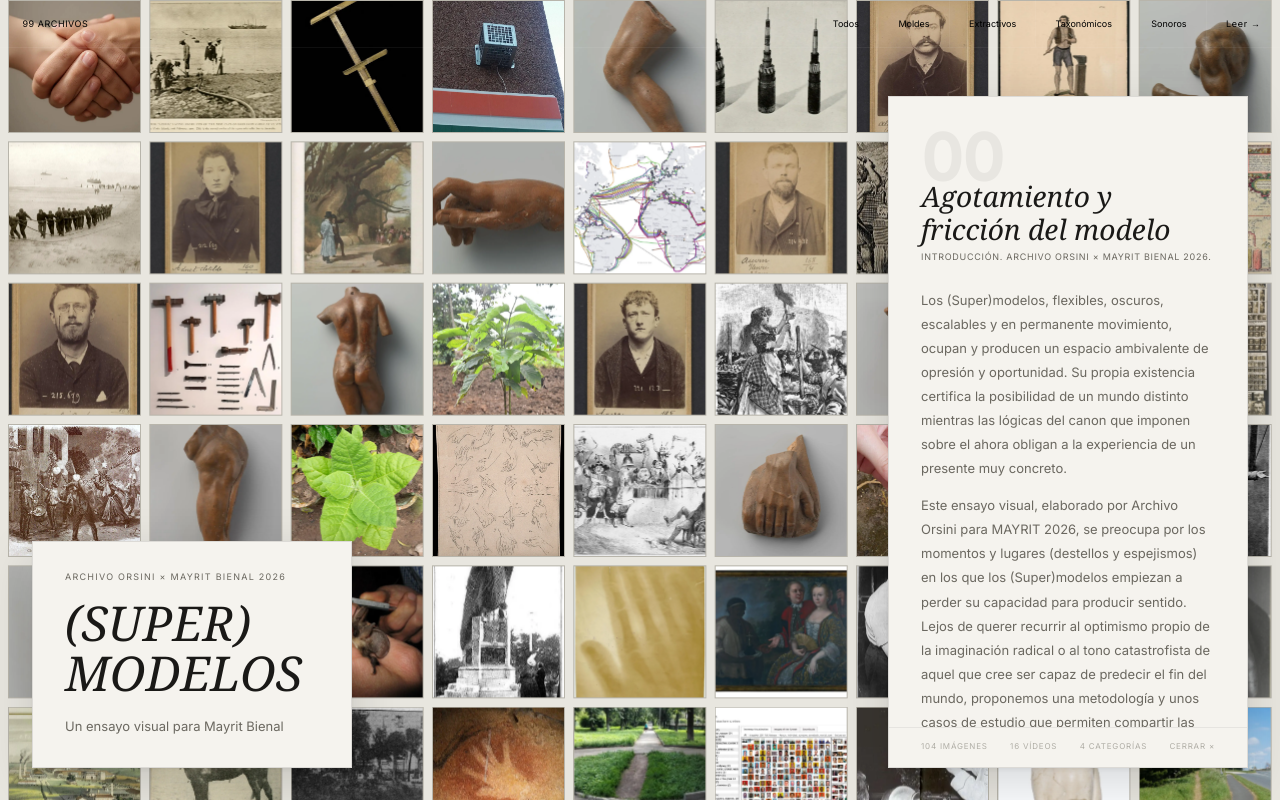
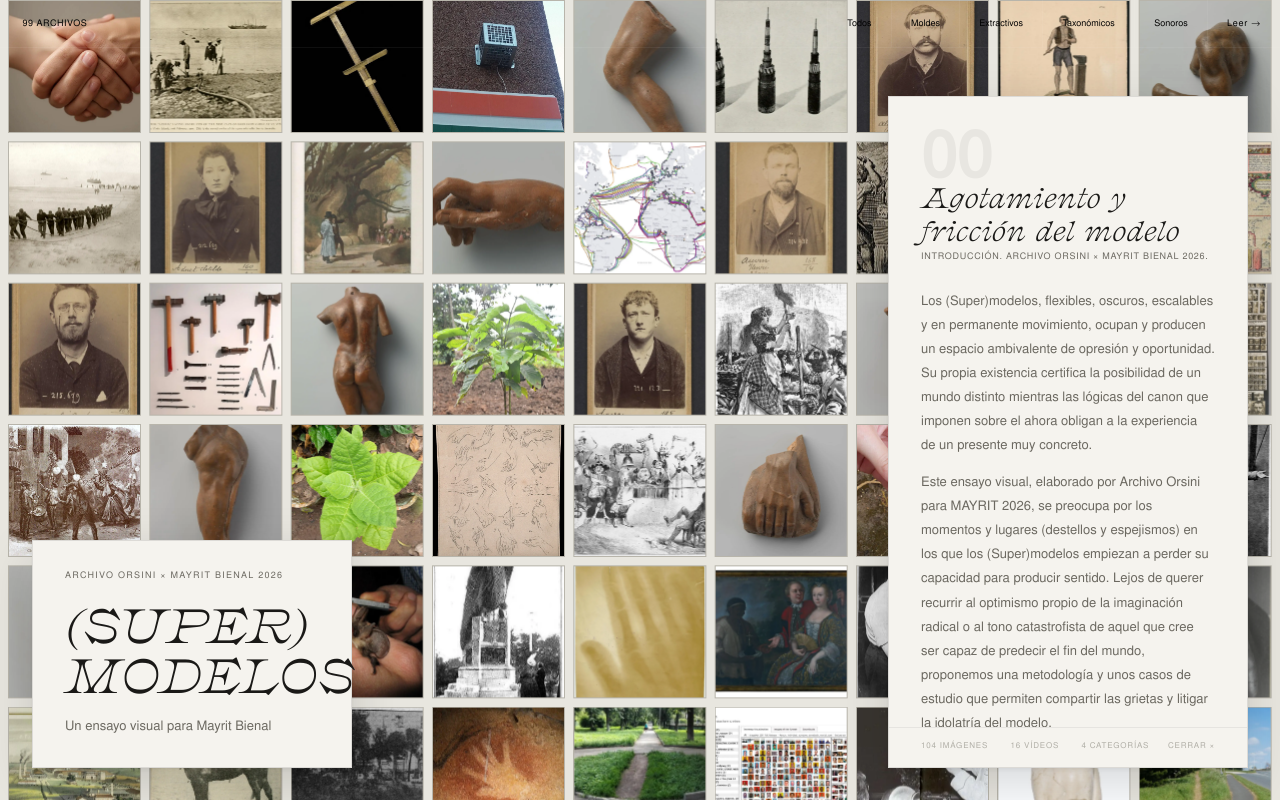
Before and after one commit to claraharguindey/mayrit, a plain HTML site: page index.html in a window 1280 px wide. Drawn offline with Linux system fonts and the light colour scheme; a web font is replaced by a local one.

Commit message:
uupdate fonts

```diff
--- a/style.css
+++ b/style.css
@@ -1,5 +1,3 @@
-@import url('https://fonts.googleapis.com/css2?family=Playfair+Display:ital,wght@1,400;1,700&family=Inter:wght@300;400;500&family=Space+Mono:wght@400;700&display=swap');
-
 *,
 *::before,
 *::after {
@@ -8,22 +6,47 @@
   padding: 0;
 }
 
+@font-face {
+  font-family: "Clifton";
+  src: url("./fonts/Clifton-Italic.woff2") format("woff2");
+  font-style: italic;
+  font-weight: 400;
+  font-display: swap;
+}
+
+@font-face {
+  font-family: "Clifton";
+  src: url("./fonts/Clifton.woff2") format("woff2");
+  font-style: normal;
+  font-weight: 400;
+  font-display: swap;
+}
+
+@font-face {
+  font-family: "FreeSans";
+  src: url("./fonts/FreeSans.woff2") format("woff2");
+  font-style: normal;
+  font-weight: 400;
+  font-display: swap;
+}
+
 :root {
-  --ink: #1A1917;
-  --muted: #6B6860;
-  --faint: #B0AEA6;
-  --bg: #E8E6DF;
-  --hi: #C8C4BA;
-  --w: #F5F3EE;
+  --ink: #1a1917;
+  --muted: #6b6860;
+  --faint: #b0aea6;
+  --bg: #e8e6df;
+  --hi: #c8c4ba;
+  --w: #f5f3ee;
 
-  --title: 'Playfair Display', Georgia, serif;
-  --body: 'Inter', sans-serif;
-  --mono: 'Inter', sans-serif;
+  --title: "Clifton", Georgia, serif;
+  --body: "FreeSans", "Helvetica Neue", Arial, sans-serif;
+  --mono: "FreeSans", "Helvetica Neue", Arial, sans-serif;
 
   --gap: 8px;
 }
 
-html, body {
+html,
+body {
   width: 100%;
   height: 100%;
   overflow: hidden;
@@ -46,8 +69,10 @@ body {
   width: min(320px, calc(50vw - 3rem));
   z-index: 500;
   background: var(--w);
-  border: 1px solid rgba(0,0,0,0.10);
-  box-shadow: 0 2px 4px rgba(0,0,0,0.06), 0 16px 48px rgba(0,0,0,0.15);
+  border: 1px solid rgba(0, 0, 0, 0.1);
+  box-shadow:
+    0 2px 4px rgba(0, 0, 0, 0.06),
+    0 16px 48px rgba(0, 0, 0, 0.15);
   padding: 1.8rem 2rem;
   pointer-events: none;
 }
@@ -90,7 +115,7 @@ body {
   display: flex;
   align-items: center;
   color: black;
-  border-bottom: 1px solid rgba(255,255,255,0.06);
+  border-bottom: 1px solid rgba(255, 255, 255, 0.06);
 }
 
 #nav-label {
@@ -114,7 +139,7 @@ body {
   font-size: 9px;
   padding: 0 1.2rem;
   cursor: pointer;
-  border-left: 1px solid rgba(255,255,255,0.05);
+  border-left: 1px solid rgba(255, 255, 255, 0.05);
   transition: color 0.2s ease;
   position: relative;
 }
@@ -135,7 +160,7 @@ body {
   letter-spacing: 0.08em;
   padding: 0 1.2rem;
   cursor: pointer;
-  border-left: 1px solid rgba(255,255,255,0.05);
+  border-left: 1px solid rgba(255, 255, 255, 0.05);
   height: 100%;
   transition: color 0.2s ease;
 }
@@ -158,12 +183,16 @@ body {
   z-index: 900;
   display: flex;
   flex-direction: column;
-  border: 1px solid rgba(0,0,0,0.10);
-  box-shadow: 0 2px 4px rgba(0,0,0,0.06), 0 16px 48px rgba(0,0,0,0.15);
+  border: 1px solid rgba(0, 0, 0, 0.1);
+  box-shadow:
+    0 2px 4px rgba(0, 0, 0, 0.06),
+    0 16px 48px rgba(0, 0, 0, 0.15);
   opacity: 0;
   pointer-events: none;
   transform: translateY(8px);
-  transition: opacity 0.35s ease, transform 0.35s cubic-bezier(0.16, 1, 0.3, 1);
+  transition:
+    opacity 0.35s ease,
+    transform 0.35s cubic-bezier(0.16, 1, 0.3, 1);
 }
 
 #text-panel.open {
@@ -186,7 +215,7 @@ body {
   font-family: var(--mono);
   font-size: clamp(2.5rem, 6vw, 4rem);
   font-weight: 700;
-  color: rgba(0,0,0,0.05);
+  color: rgba(0, 0, 0, 0.05);
   line-height: 1;
   margin-bottom: -0.6rem;
   user-select: none;
@@ -232,7 +261,7 @@ body {
 
 .panel-footer {
   padding: 0.8rem 2rem 1rem;
-  border-top: 1px solid rgba(0,0,0,0.06);
+  border-top: 1px solid rgba(0, 0, 0, 0.06);
   display: flex;
   align-items: center;
   justify-content: space-between;
@@ -285,7 +314,7 @@ body {
   position: absolute;
   overflow: hidden;
   background: var(--hi);
-  border: 1px solid rgba(0,0,0,0.08);
+  border: 1px solid rgba(0, 0, 0, 0.08);
   will-change: transform;
   transform-origin: center center;
   backface-visibility: hidden;
@@ -311,8 +340,8 @@ body {
   background: var(--hi);
   display: none;
   pointer-events: none;
-  border: 1px solid rgba(0,0,0,0.12);
-  box-shadow: 0 12px 40px rgba(0,0,0,0.3);
+  border: 1px solid rgba(0, 0, 0, 0.12);
+  box-shadow: 0 12px 40px rgba(0, 0, 0, 0.3);
   overflow: hidden;
 }
 
@@ -325,7 +354,7 @@ body {
 
 #zoom-lbl {
   background: var(--ink);
-  color: rgba(255,255,255,0.75);
+  color: rgba(255, 255, 255, 0.75);
   font-size: 8px;
   letter-spacing: 0.08em;
   padding: 0.7rem;
@@ -336,7 +365,6 @@ body {
 /* MOBILE */
 
 @media (max-width: 600px) {
-
   #intro {
     position: fixed;
     top: 48px;
@@ -347,7 +375,7 @@ body {
     border-left: none;
     border-right: none;
     border-top: none;
-    box-shadow: 0 2px 8px rgba(0,0,0,0.08);
+    box-shadow: 0 2px 8px rgba(0, 0, 0, 0.08);
     padding: 1.2rem 1.4rem;
     z-index: 500;
   }
@@ -372,7 +400,7 @@ body {
     border-left: none;
     border-right: none;
     border-bottom: none;
-    box-shadow: 0 -4px 24px rgba(0,0,0,0.12);
+    box-shadow: 0 -4px 24px rgba(0, 0, 0, 0.12);
     transform: translateY(12px);
   }
 
```
Also changed, not shown: fonts/Clifton-Italic.woff2 (added), fonts/Clifton.woff2 (added), fonts/FreeSans.woff2 (added).
